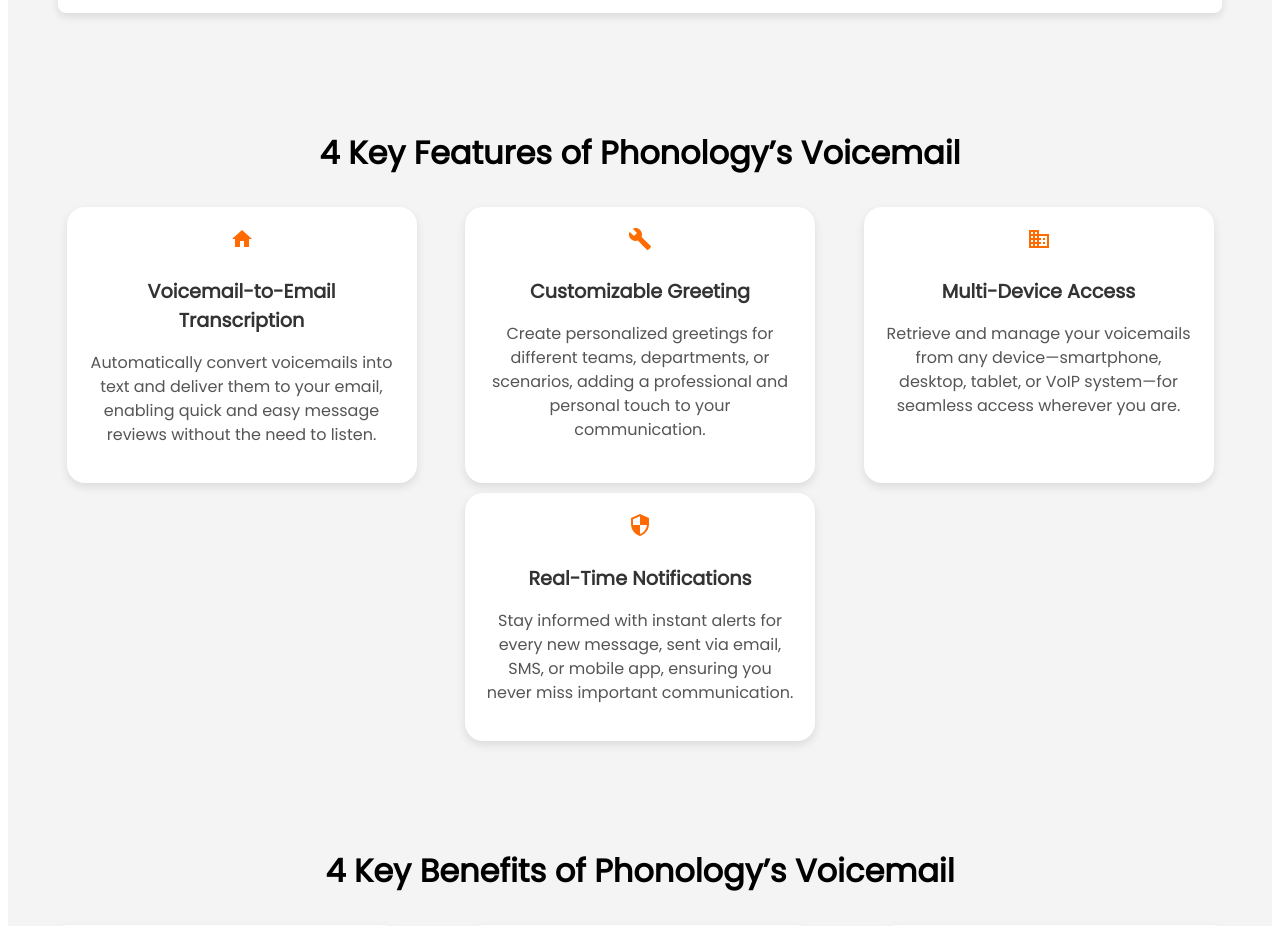
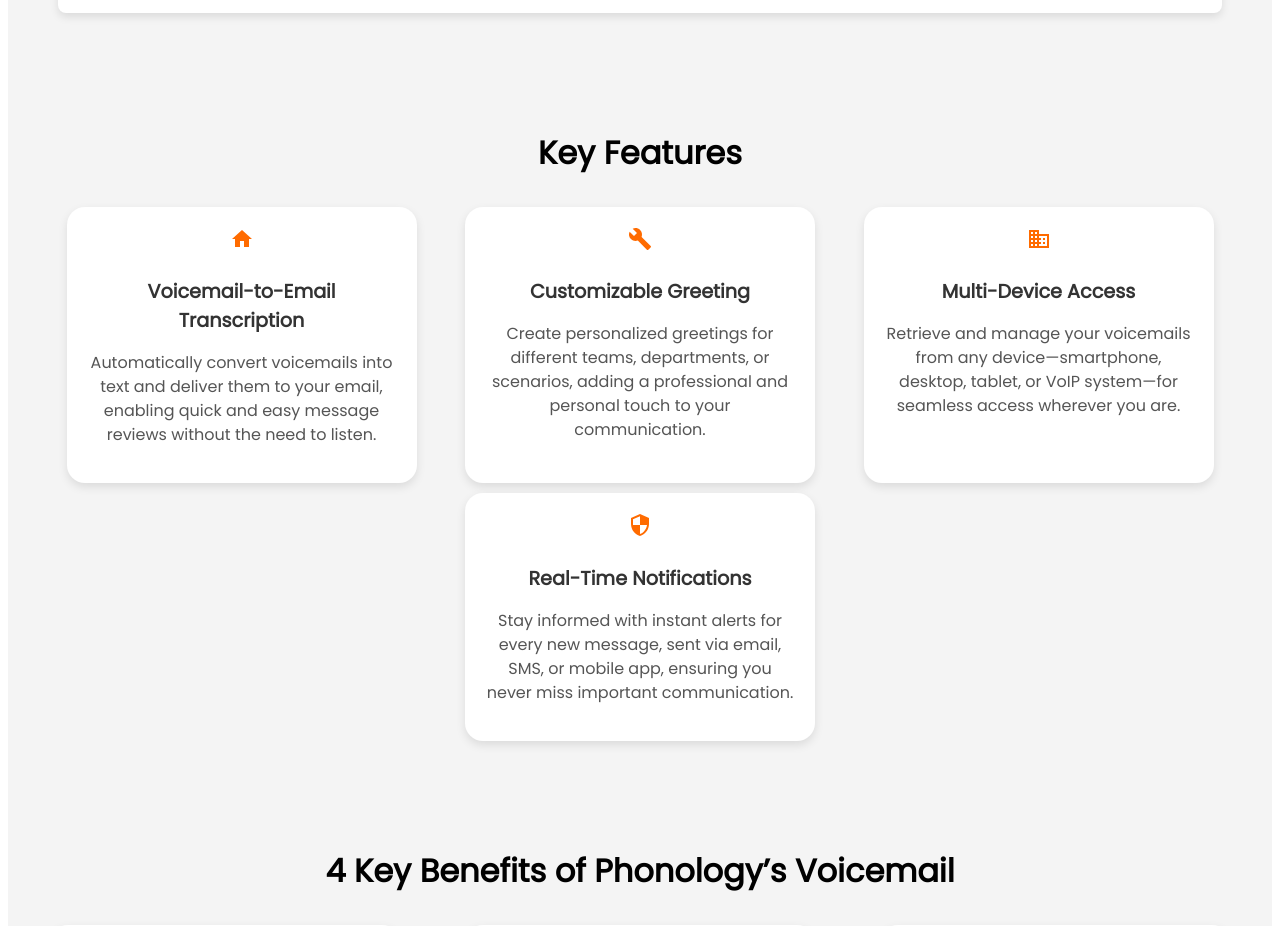
Before and after one commit to phonology24/phono-next, a Next.js app: page /contact-us/support/features-explained/voicemail-features in a window 1280 px wide. Shown: the part 960-1886 px from the top of the page. Built offline with nearby package versions, Linux system fonts and the light colour scheme.

Commit message:
Text Deletion

```diff
--- a/components/ContactUs/User/FeaturesPage/VoicemailFeaturesPage/VoiceKeyFeatures.jsx
+++ b/components/ContactUs/User/FeaturesPage/VoicemailFeaturesPage/VoiceKeyFeatures.jsx
@@ -6,7 +6,7 @@
     return (
         <section className="key-features">
             <h2 className="main-heading">
-            4 Key Features of Phonology’s Voicemail
+         Key Features
             </h2>
             <div className="cards-container">
                 {/* Card 1 */}
```
